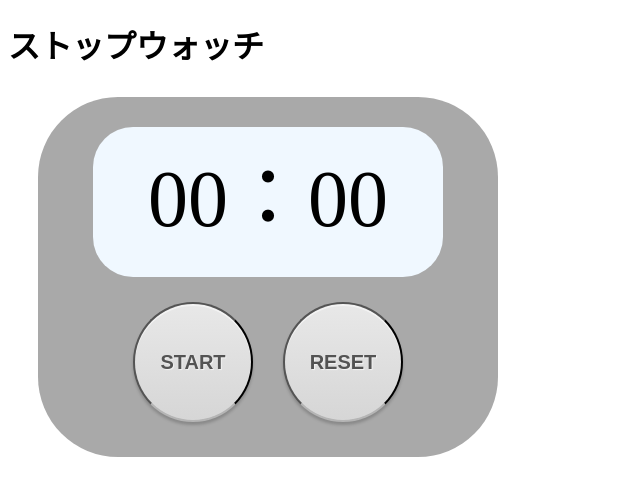
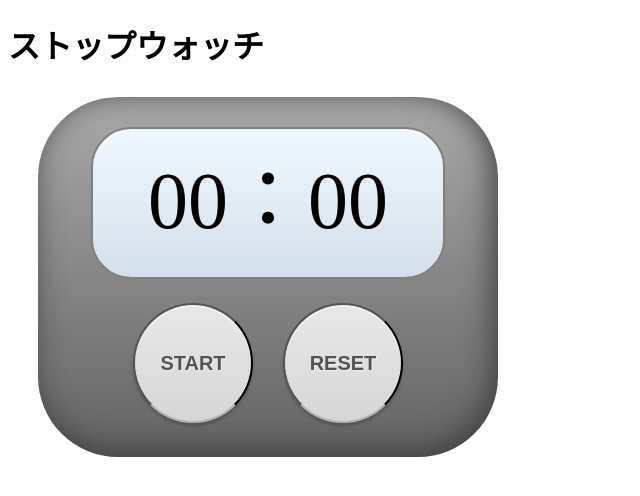
Before and after one commit to oribe1115/introduction, a plain HTML site: page works/stopwatch/stopwatch.html in a window 1280 px wide. Shown: the whole page, without its empty margins (0-640 px from the left). Drawn offline with Linux system fonts and the light colour scheme.

Commit message:
時間表示のあたりを調整

```diff
--- a/works/stopwatch/stopwatch.css
+++ b/works/stopwatch/stopwatch.css
@@ -8,6 +8,9 @@
     border-radius: 80px;
     padding: 30px;
     margin: 30px;
+
+    background-image: linear-gradient(darkgray 0%, rgb(99, 99, 99) 100%);
+    box-shadow: -5px -5px 30px rgb(63, 63, 63) inset;
 }
 
 .timer {
@@ -20,6 +23,9 @@
     text-align: center;
     font-size: 80px;
     line-height: 145px;
+
+    border: solid 2px gray;
+    background-image: linear-gradient(aliceblue 0%, rgb(211, 224, 235) 100%)
 }
 
 .buttonSpace {
```
